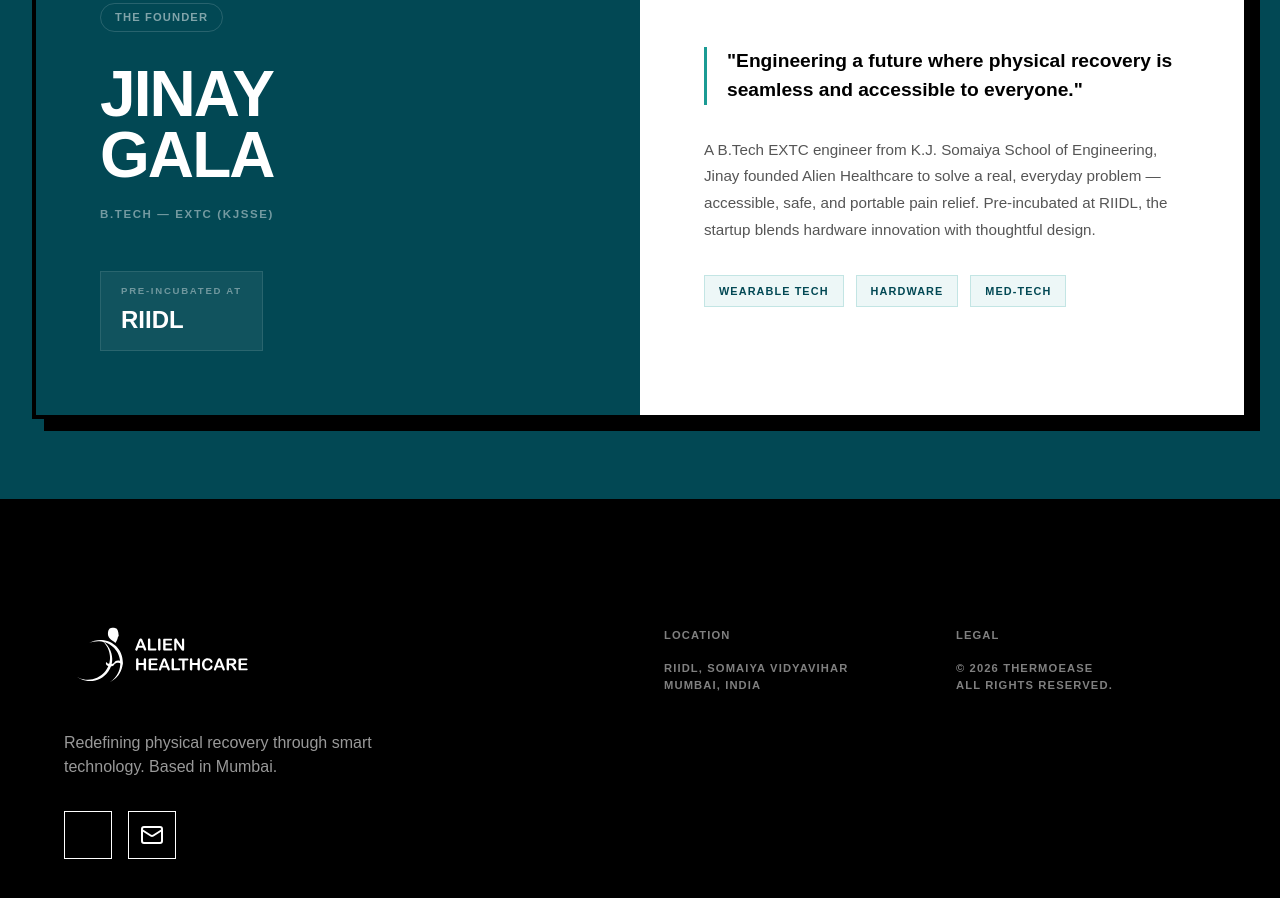
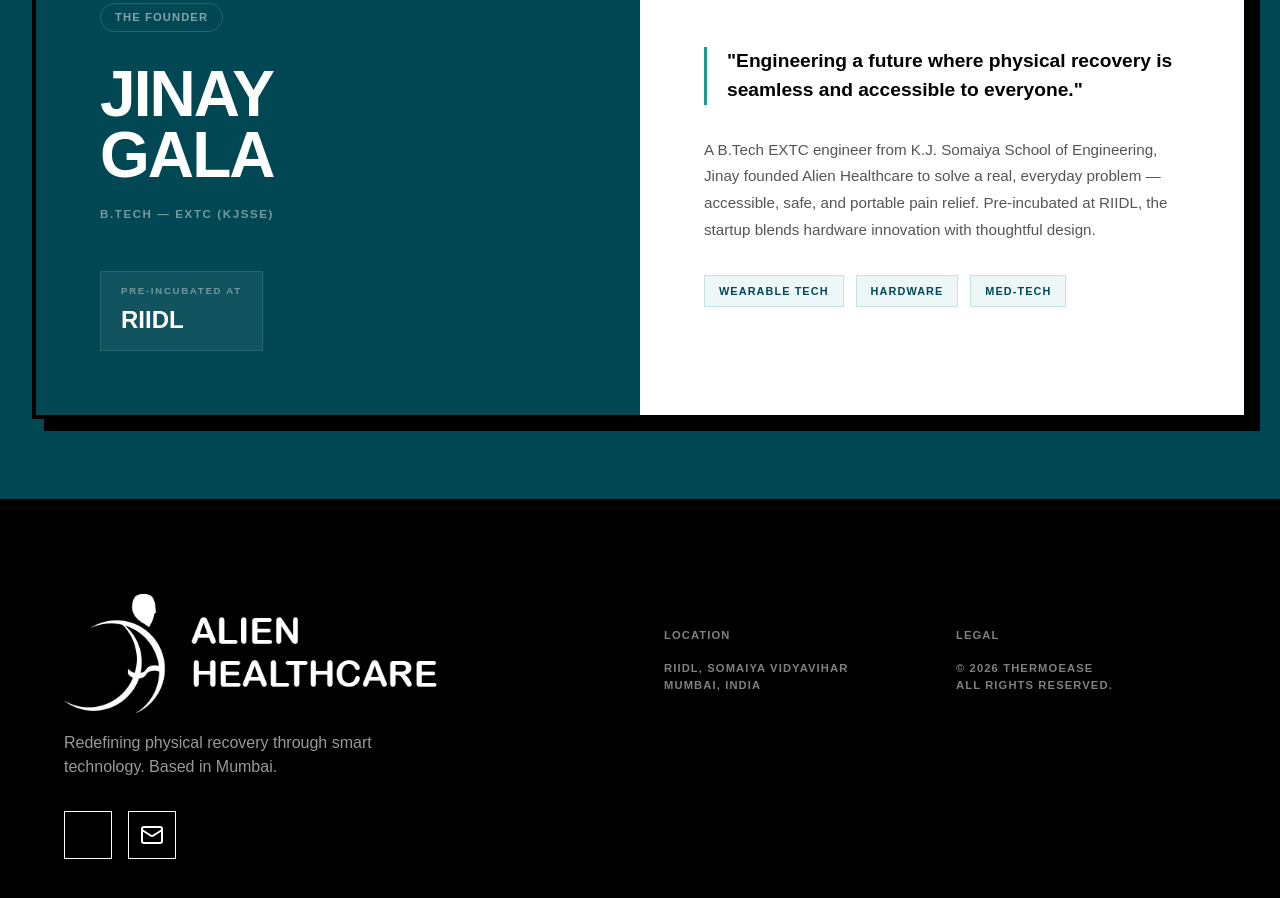
Before and after one commit to alienhealthcareofficial/alienhealthcare, a plain HTML site: page index.html in a window 1280 px wide. Shown: the part 3138-4036 px from the top of the page. Drawn offline with nearby package versions, Linux system fonts and the light colour scheme; some icons are missing; a web font is replaced by a local one.

Commit message:
Update index.html

```diff
--- a/index.html
+++ b/index.html
@@ -419,7 +419,7 @@
         <div class="max-w-7xl mx-auto text-center md:text-left">
             <div class="grid md:grid-cols-2 gap-12 border-b border-white/10 pb-16">
                 <div>
-                    <img src="logonew.svg" alt="ALIEN HEALTHCARE" class="footer-logo-enhanced mb-12 brightness-0 invert mx-auto md:mx-0">
+                    <img src="favicon.png" alt="ALIEN HEALTHCARE" class="footer-logo-enhanced mb-12 brightness-0 invert mx-auto md:mx-0">
                     <p class="opacity-60 mb-8 max-w-sm mx-auto md:mx-0">Redefining physical recovery through smart technology. Based in Mumbai.</p>
                     <div class="flex justify-center md:justify-start gap-4">
                         <a href="#" class="w-12 h-12 border border-white flex items-center justify-center hover:bg-white hover:text-black transition-all"><i data-lucide="linkedin"></i></a>
```
